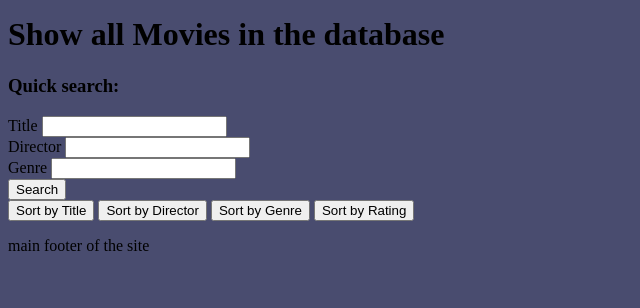
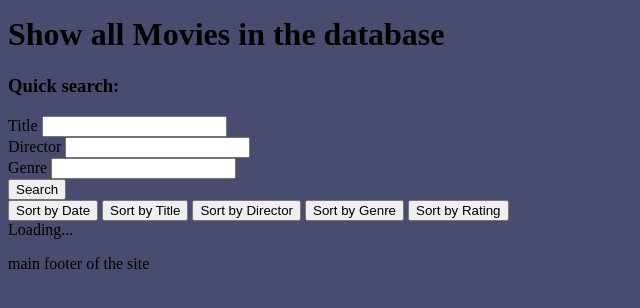
Before and after one commit to JiiXaa/retro-buster, a Flask app: page /movies/ in a window 1280 px wide. Shown: the part 191-499 px from the top of the page, without its empty margins (0-640 px from the left). Run offline with Flask 3, Linux system fonts and the light colour scheme; data that the repository does not hold is empty.

Commit message:
MOVIES update: added sortByDate function which utilizes data-fns to convert string to date object.

```diff
--- a/app/models/movies.py
+++ b/app/models/movies.py
@@ -8,6 +8,7 @@ import uuid
 
 class Movie(db.Model):
     id = db.Column(UUID(as_uuid=True), primary_key=True, default=uuid.uuid4)
+    date_added = db.Column(db.DateTime, default=datetime.utcnow)
     title = db.Column(db.String(50), nullable=False)
     director = db.Column(db.String(50), nullable=False)
     genre = db.Column(db.String(30), nullable=False)
@@ -36,6 +37,7 @@ class Movie(db.Model):
     def to_dict(self):
         return {
             "id": self.id,
+            "date_added": self.date_added.strftime("%d-%m-%Y %H:%M:%S"),
             "title": self.title,
             "director": self.director,
             "genre": self.genre,
--- a/app/templates/movies/index.html
+++ b/app/templates/movies/index.html
@@ -14,6 +14,7 @@
   <input type="submit" value="Search">
 </form>
 
+<button class="btn-sort-date" data-sortby="date_added">Sort by Date</button>
 <button class="btn-sort" data-sortby="title">Sort by Title</button>
 <button class="btn-sort" data-sortby="director">Sort by Director</button>
 <button class="btn-sort" data-sortby="genre">Sort by Genre</button>
@@ -65,13 +66,19 @@
 
 {% endif %} -->
 
-<script>
+<script type="module">
+  // found option to import (up-to-date) date-fns from CDN here: https://www.skypack.dev/view/date-fns
+  import { parse, compareAsc, compareDesc } from "https://cdn.skypack.dev/date-fns";
   let movies = []
 
   function displayMovies() {
     const moviesList = document.getElementById('moviesList');
     moviesList.innerHTML = '';
     console.log(movies);
+    if (movies.length === 0 || movies === undefined) {
+      moviesList.innerHTML = '<p>No movies in the database.</p>';
+      return;
+    }
     movies.forEach(function(movie) {
       const movieDiv = document.createElement('div');
       movieDiv.classList.add('movie__container');
@@ -115,7 +122,7 @@
       })
       .catch(error => {
         console.error(error);
-        moviesList.innerHTML = '<p>There was an error loading the movies.</p>';
+        moviesList.innerHTML = '<p>There was an error loading the movies, Please contact developer.</p>';
       });
   }
 
@@ -127,6 +134,16 @@
       movies.sort((a, b) => a[sortBy] > b[sortBy] ? 1 : -1);
     } else {
       movies.sort((a, b) => a[sortBy] < b[sortBy] ? 1 : -1);
+    }
+    sortAscending = !sortAscending;
+    displayMovies();
+  }
+
+  function sortByDate(sortBy) {
+    if (sortAscending) {
+      movies.sort((a, b) => compareAsc(parse(a[sortBy], 'dd-MM-yyyy HH:mm:ss', new Date()), parse(b[sortBy], 'dd-MM-yyyy HH:mm:ss', new Date())));
+    } else {
+      movies.sort((a, b) => compareDesc(parse(a[sortBy], 'dd-MM-yyyy HH:mm:ss', new Date()), parse(b[sortBy], 'dd-MM-yyyy HH:mm:ss', new Date())));
     }
     sortAscending = !sortAscending;
     displayMovies();
@@ -144,6 +161,10 @@
     });
   });
 
+  // Sort the movies by date when the "Sort by Date" button is clicked
+  document.querySelector('.btn-sort-date').addEventListener('click', function() {
+    sortByDate('date_added');
+  });
 </script>
 
 
--- a/app/templates/videocassettes/vhs_rent.html
+++ b/app/templates/videocassettes/vhs_rent.html
@@ -2,7 +2,7 @@
 {% block content %}
 
 <p>Id: {{ vhs_tape_copy.id }}</p>
-<p>Added to database: {{ vhs_tape_copy.date_added.strftime('%d-%m-%y') }}</p>
+<p>Added to database: {{ vhs_tape_copy.date_added.strftime("%d-%m-%y") }}</p>
 <p>Copy number: {{ vhs_tape_copy.copy_number }}</p>
 <p>
   {% if vhs_tape_copy.is_available %}
```
